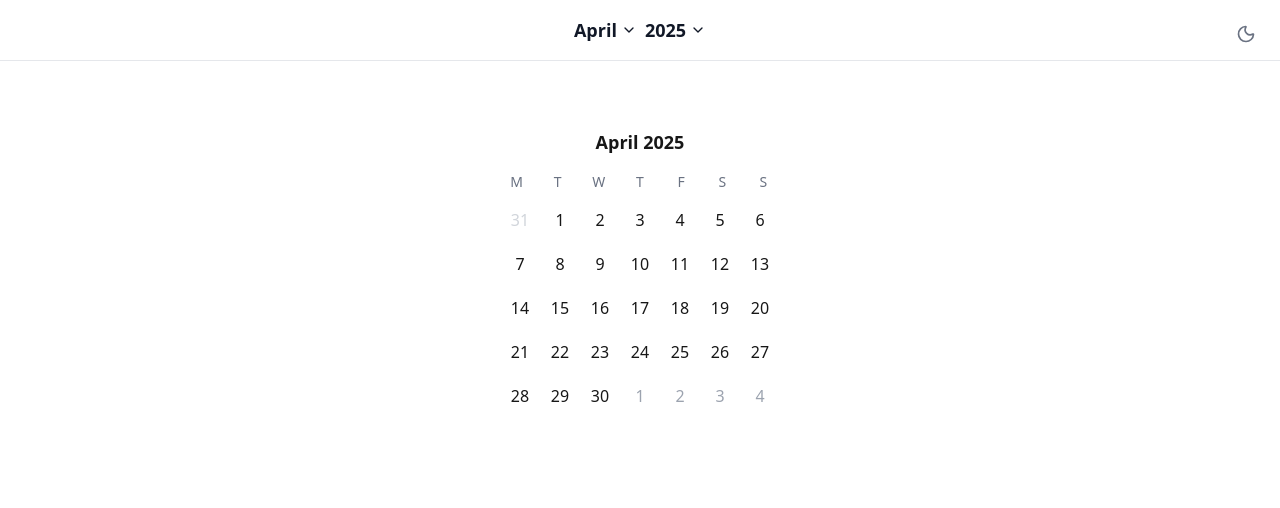
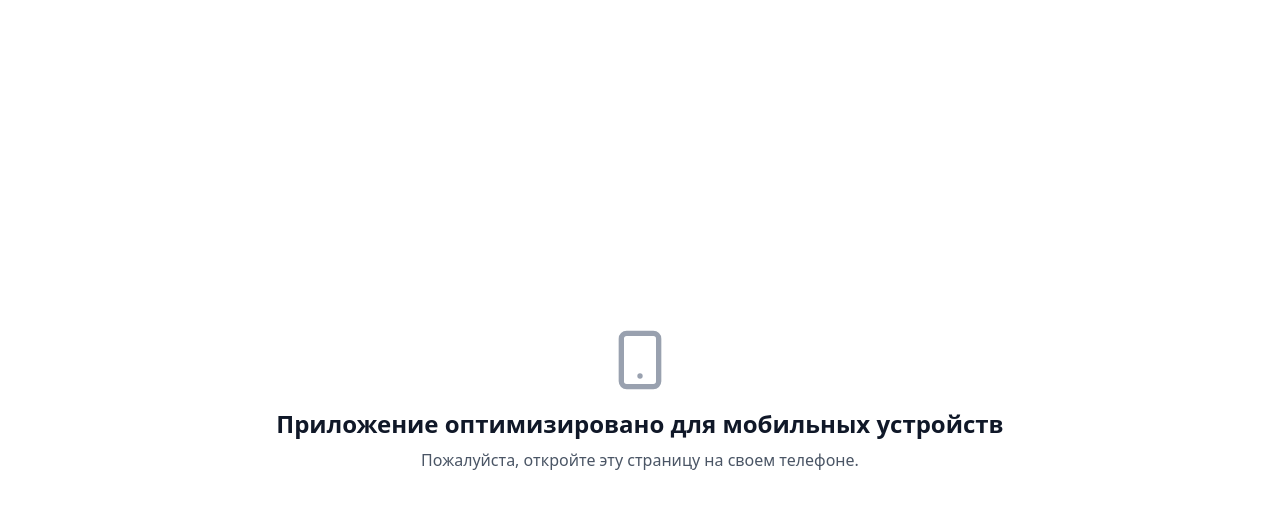
Before and after one commit to medvtanya/Calendar, a Next.js app: page / in a window 1280 px wide. Shown: the top 508 px of the page. Built offline with nearby package versions, Linux system fonts and the light colour scheme.

Commit message:
feat: Make application mobile-only

```diff
--- a/src/app/page.tsx
+++ b/src/app/page.tsx
@@ -1,6 +1,17 @@
+'use client';
+
 import { Calendar } from '@/widgets/Calendar';
+import { useMediaQuery } from '@/shared/hooks/useMediaQuery';
+import { DesktopBlocker } from '@/shared/ui/DesktopBlocker';
 
 export default function Home() {
+  // Check if the device width is greater than a typical mobile breakpoint.
+  const isDesktop = useMediaQuery('(min-width: 769px)');
+
+  if (isDesktop) {
+    return <DesktopBlocker />;
+  }
+
   return (
     <main>
       <Calendar />
--- /dev/null
+++ b/src/shared/ui/DesktopBlocker.tsx
@@ -0,0 +1,19 @@
+'use client';
+
+import { Smartphone } from 'lucide-react';
+
+export const DesktopBlocker = () => {
+  return (
+    <div className="fixed inset-0 z-50 flex h-screen w-screen items-center justify-center bg-white dark:bg-black">
+      <div className="text-center">
+        <Smartphone className="mx-auto h-16 w-16 text-gray-400" />
+        <h1 className="mt-4 text-2xl font-semibold text-gray-900 dark:text-gray-100">
+          Приложение оптимизировано для мобильных устройств
+        </h1>
+        <p className="mt-2 text-gray-600 dark:text-gray-400">
+          Пожалуйста, откройте эту страницу на своем телефоне.
+        </p>
+      </div>
+    </div>
+  );
+};
```
